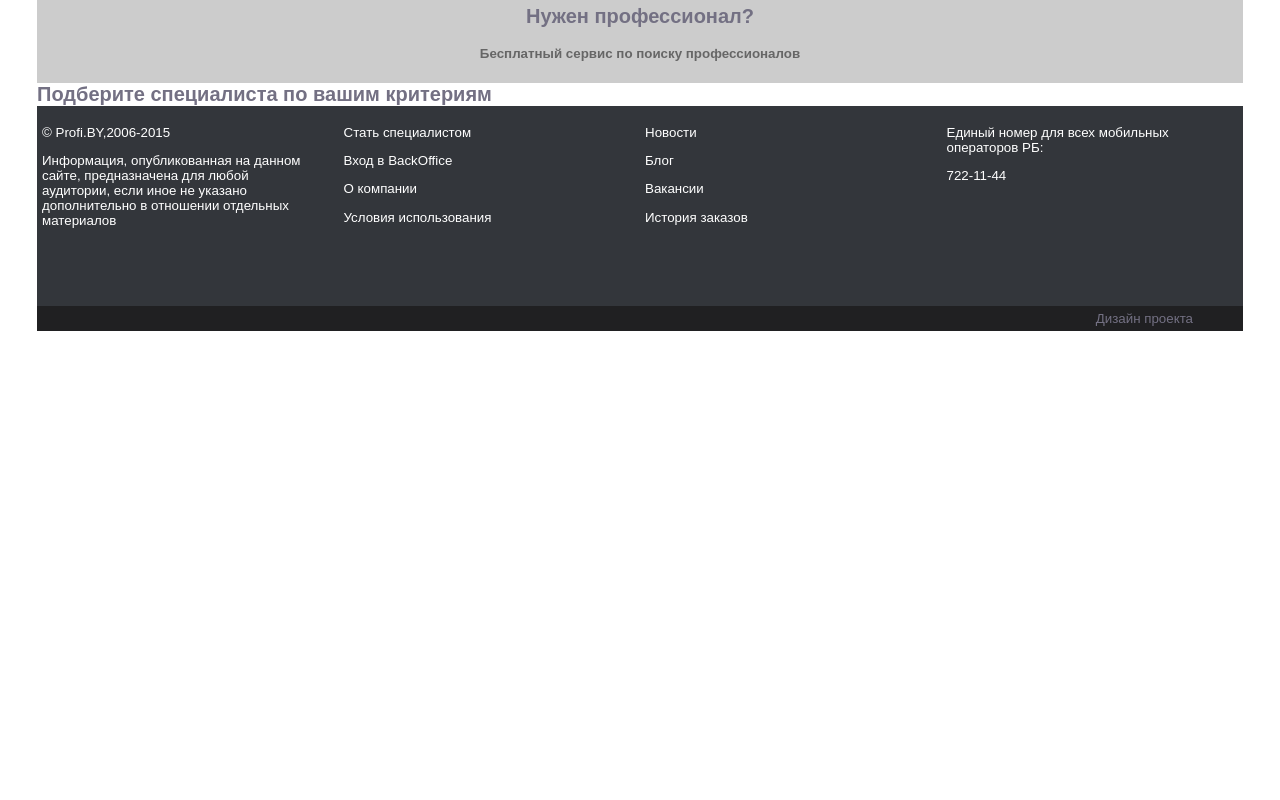
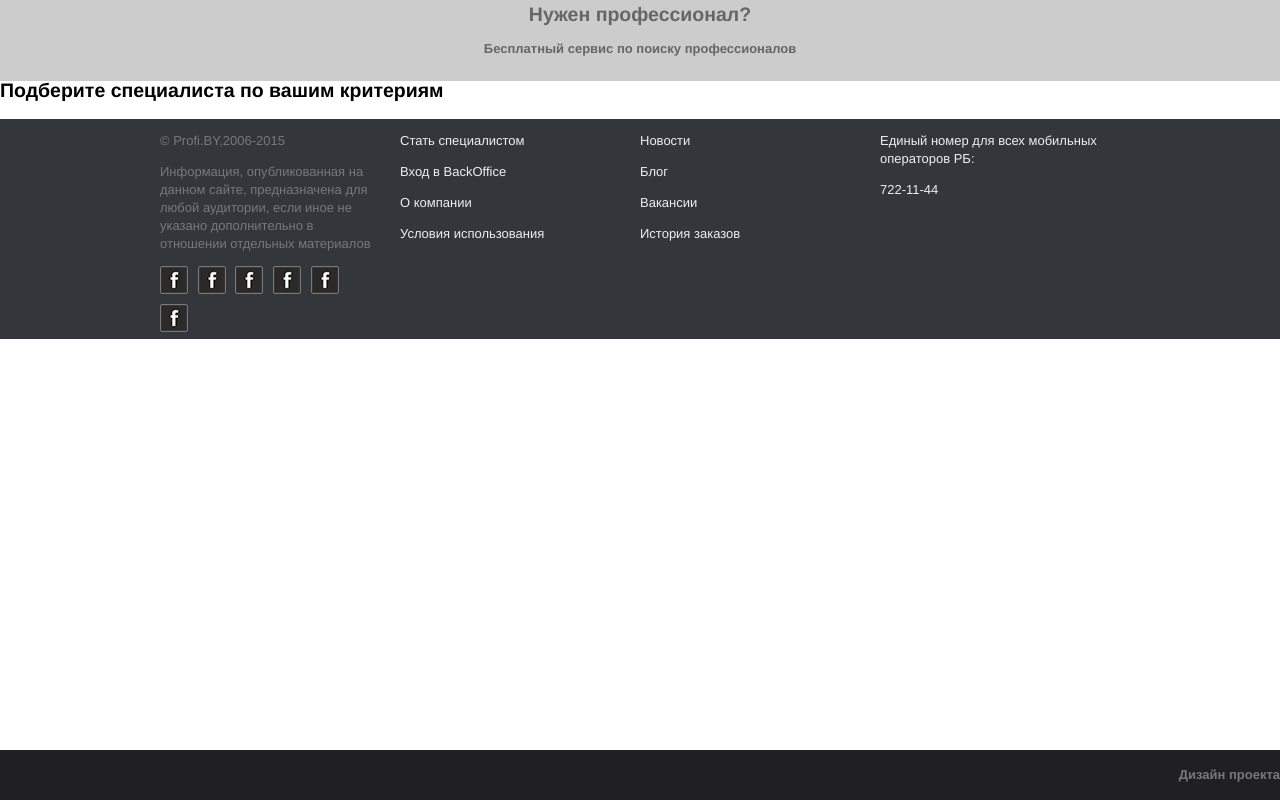
Before and after one commit to Domasevka/learning_html, a plain HTML site: page site1.html in a window 1280 px wide. Drawn offline with Linux system fonts and the light colour scheme.

Commit message:
Изменила footer

```diff
--- a/sass/site1.scss
+++ b/sass/site1.scss
@@ -1,10 +1,24 @@
 body {
-    font: 10pt Arial, Helvetica, sans-serif; /* Шрифт на веб-странице */
-    background: #fff; /* Цвет фона */
-    margin: 0; /* Убираем отступы */
+	margin: 0;
+    font-size: 13px;
+    line-height: 18px;
+    font-family: "Helvetica Neue",Arial,sans-serif;
+    }
+.page {
+    background: #fff;
+    min-width: 1000px;
+    }
+
+.width-wrapper {
+    padding-left: 20px;
+    padding-right: 20px;
+    margin: auto;
+    width: 960px;
+}
+div {
+    display: block;
 }
 h1, h2 {
-    color: #737083; /* Цвет текста */
     margin: 0; /* Отступ снизу */
    }
 header {
@@ -14,11 +28,7 @@ header {
 	position: relative; /* Относительное позиционирование */
 	text-align: center;
    }
-.all {
-    width: 1206px; /* Ширина макета */
-    margin: 0 auto; /* Выравниваем по центру */
-    position: relative; /* Относительное позиционирование */
-   }
+
 article {
     margin-right: 130px; /* Отступ справа */
     padding: 10px; /* Поля вокруг текста */
@@ -27,43 +37,70 @@ header {
    article p {
     margin-top: 0.3em; /* Отступ сверху */
    }
-.footer_columns_width {
-    color: #fff;
-    width: 1206px;
-    height: 200px;
-    background: #33363b; /* Цвет фона */
-    color: #fff; /* text color */
-    display: block;
+
+footer {
+    background: #33363b;
+    padding-bottom: 220px;
+    margin-top: 20px;
+    min-width: 1000px;
+}                   /* footer stile */
+.footer__columns {
+    padding-top: 40px;
+    padding-left: 20px;
+    padding-right: 20px;
+    margin: auto;
+    width: 960px;
 }
-.footer_column {
+.footer__column {
     float: left;
     width: 25%;
-	padding: 5px; /* Отступы вокруг текста */
 	padding-right: 20px;
     box-sizing: border-box;
     }
 .footer__column-icons {
+    color: #77787c;
     margin-bottom: 6px;
     text-align: left;
+	}                     /* text below the icons */
+.footer__column-item {
+    color: #efefef;
+    margin-bottom: 10px;
+    }
+.footer__link {
+    cursor: pointer;
 }
 .footer__column-icon {
     display: inline-block;
     vertical-align: middle;
     margin: 0 6px 10px 0;
 	}
-.footer__social-item_ok {
-    background-image: url(../images/site1/icon_f.png);
-
-    width: 27px;
-    height: 27px;
+.footer__social-item_fb {
+    background-image: url(../images/site1/icon_f1.png);
+    width: 26px;
+    height: 26px;
+	border: 1px #77787c;
+	border-radius: 2px;
+	border-style: solid;
+	}
+.footer__sticky {
+    background: #666;
+    bottom: -1px;
+    left: 0;
+    position: fixed;
+    width: 100%;
+    color: #77787c;
+    overflow: visible;
+    height: 51px;
+    line-height: 50px;
+    z-index: 12;
 	}
 .copyright {
-	background: #202022; /* background color */
-    color: #737083; /* text color */
-    padding: 5px 50px; /* padding around text */
+    font-weight: 700;
 	text-align: right;
+    background: #202022;
 }
-.link_footer {
+.link, a {
     text-decoration: none;
-    color: #fff;
+    color: #efefef;
+	cursor: pointer;
 }
--- /dev/null
+++ b/sass/stranica.scss
@@ -0,0 +1,3 @@
+p {
+    font-family: Geneva, Arial, Helvetica, sans-serif;
+   }
--- a/site1.html
+++ b/site1.html
@@ -6,7 +6,8 @@
   <link rel="stylesheet" href="stylesheets/site1.css">
  </head>
  <body>
- <section class="all">
+ <div class="page">
+ <section>
   <header>
  <h1><b>Нужен профессионал?</b></h1>
  <h4>Бесплатный сервис по поиску профессионалов</h4>
@@ -15,36 +16,47 @@
    <h2>Подберите специалиста по вашим критериям</h2>
   </section>
      <footer>
-	 <section class="footer_columns_width">
-  <div class="footer_column">
-	 <div class="footer_column-icons">
+      <div class="footer_columns width-wrapper">
+       <div class="footer__column">
+	    <div class="footer__column-icons">
 	     <p>&copy; Profi.BY,2006-2015</p>
          <p>Информация, опубликованная на данном сайте, предназначена для любой аудитории, если иное не указано дополнительно в отношении отдельных материалов</p>
-	 </div>
-
-	 <div class="footer_column-icon">
-       <a target="_blank" class="footer__column-icon footer__social-item_ok" title="" href="https://www.facebook.com/lamoda.by"></a>
+	     <a target="_blank" class="footer__column-icon footer__social-item_fb" title="Facebook" href="https://www.facebook.com/"></a>
+	     <a target="_blank" class="footer__column-icon footer__social-item_fb" title href="https://www.facebook.com/"></a>
+	     <a target="_blank" class="footer__column-icon footer__social-item_fb" title href="https://www.facebook.com/"></a>
+         <a target="_blank" class="footer__column-icon footer__social-item_fb" title href="https://www.facebook.com/"></a>
+	     <a target="_blank" class="footer__column-icon footer__social-item_fb" title href="https://www.facebook.com/"></a>
+	     <a target="_blank" class="footer__column-icon footer__social-item_fb" title href="https://www.facebook.com/"></a>
          </div>
        </div>
-  <div class="footer_column">
+       <div class="footer__column">
+        <div class="footer__column-item">
          <p><a class="link_footer" href="/">Стать специалистом</a></p>
          <p><a class="link_footer" href="/standards/">Вход в BackOffice</a></p>
          <p><a class="link_footer" href="/participate/">О компании</a></p>
          <p><a class="link_footer" href="/Consortium/membership">Условия использования</a></p>
         </div>
-  <div class="footer_column">
-      <p><a class="link_footer" href="/Consortium/contact">Новости</a></p>
-      <p><a class="link_footer" href="/Help/">Блог</a></p>
-      <p><a class="link_footer" href="/Consortium/sup">Вакансии</a></p>
-      <p><a class="link_footer" href="/Consortium/siteindex">История заказов</a></p>
        </div>
-  <div class="footer_column">
+       <div class="footer__column">
+        <div class="footer__column-item">
+         <p><a class="link footer__link" href="/Consortium/contact">Новости</a></p>
+         <p><a class="link footer__link" href="/Help/">Блог</a></p>
+         <p><a class="link footer__link" href="/Consortium/sup">Вакансии</a></p>
+         <p><a class="link footer__link" href="/Consortium/siteindex">История заказов</a></p>
+        </div>
+       </div>
+       <div class="footer__column">
+        <div class="footer__column-item">
          <p>Eдиный номер для всех мобильных операторов РБ:</p>
          <p>722-11-44</p>
         </div>
-   </section>
+       </div>
+      </div>
+   <div class="footer__sticky">
     <div class="copyright">Дизайн проекта</div>
+    </div>
     </footer>
  </section>
+ </div>
  </body>
 </html>
```
Also changed, not shown: stranica.html (added, +18 -0 lines), images/site1/icon_f1.png (added), stylesheets/site1.css, stylesheets/stranica.css (added). Lines whose indentation alone changed are shown as unchanged.
